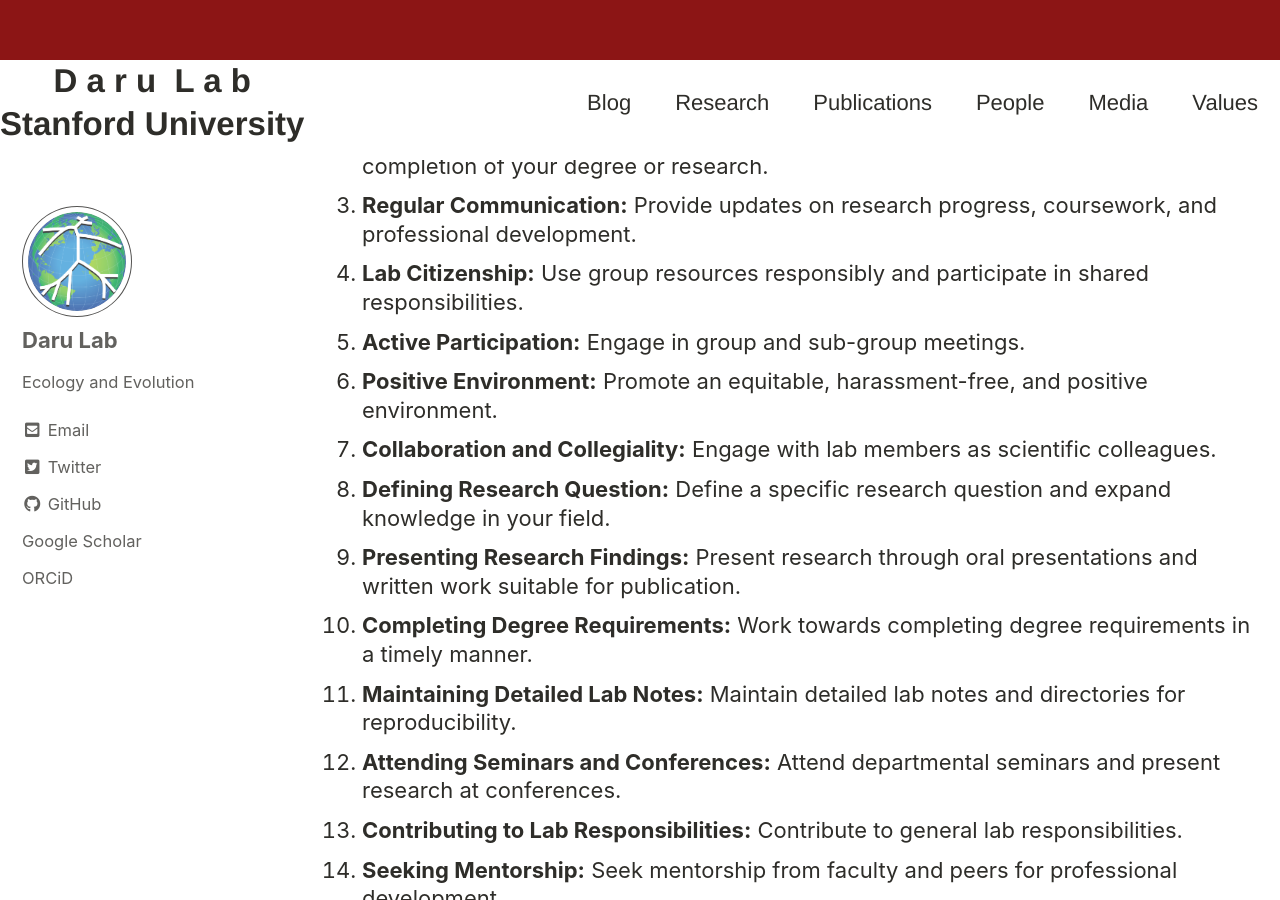
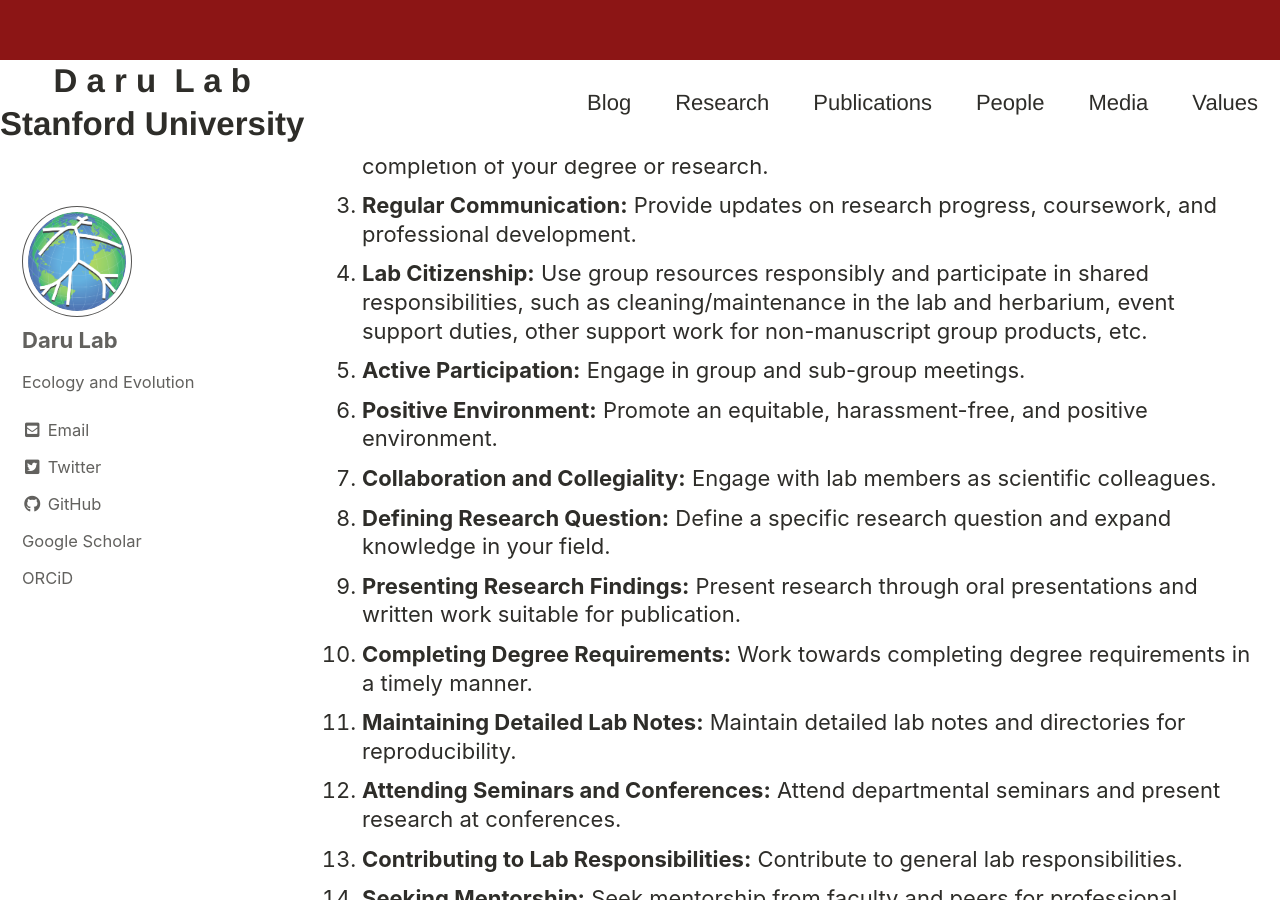
Before and after one commit to darunabas/darulab.github.io, a Jekyll site: the page built from _pages/values.html, in a window 1280 px wide and 900 px high, scrolled down 2227 px. Built offline with Jekyll 4.4.1, drawn with Linux system fonts in a browser that asks for light colours; cached includes are drawn as plain includes.

Commit message:
updated values

```diff
--- a/_pages/values.html
+++ b/_pages/values.html
@@ -34,7 +34,7 @@ tags: []
     <li><strong>Embrace Diversity:</strong> Respect and adapt to diverse cultural backgrounds.</li>
     <li><strong>Responsibility and Professionalism:</strong> Take primary responsibility for successful completion of your degree or research.</li>
     <li><strong>Regular Communication:</strong> Provide updates on research progress, coursework, and professional development.</li>
-    <li><strong>Lab Citizenship:</strong> Use group resources responsibly and participate in shared responsibilities.</li>
+    <li><strong>Lab Citizenship:</strong> Use group resources responsibly and participate in shared responsibilities, such as cleaning/maintenance in the lab and herbarium, event support duties, other support work for non-manuscript group products, etc.</li>
     <li><strong>Active Participation:</strong> Engage in group and sub-group meetings.</li>
     <li><strong>Positive Environment:</strong> Promote an equitable, harassment-free, and positive environment.</li>
     <li><strong>Collaboration and Collegiality:</strong> Engage with lab members as scientific colleagues.</li>
```
